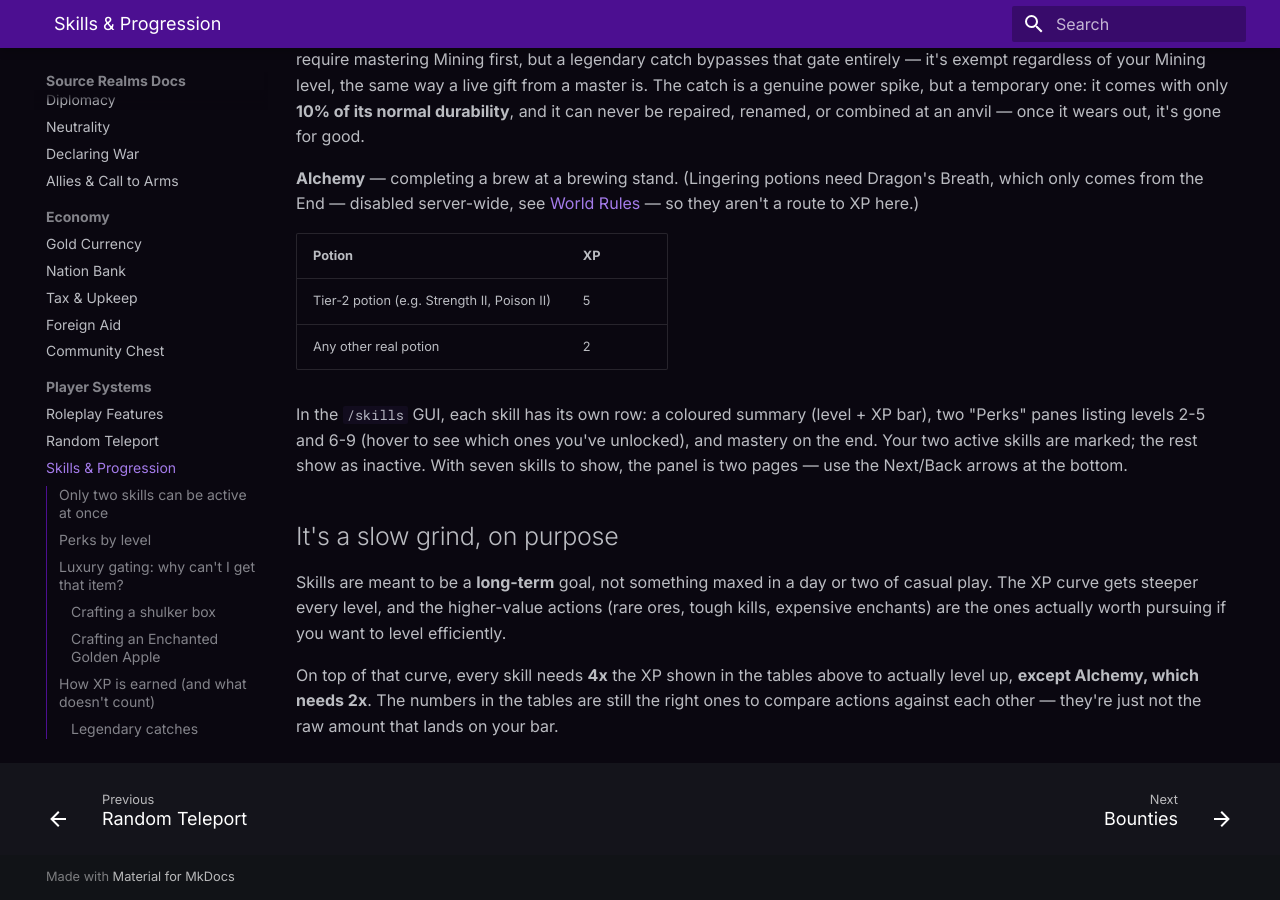
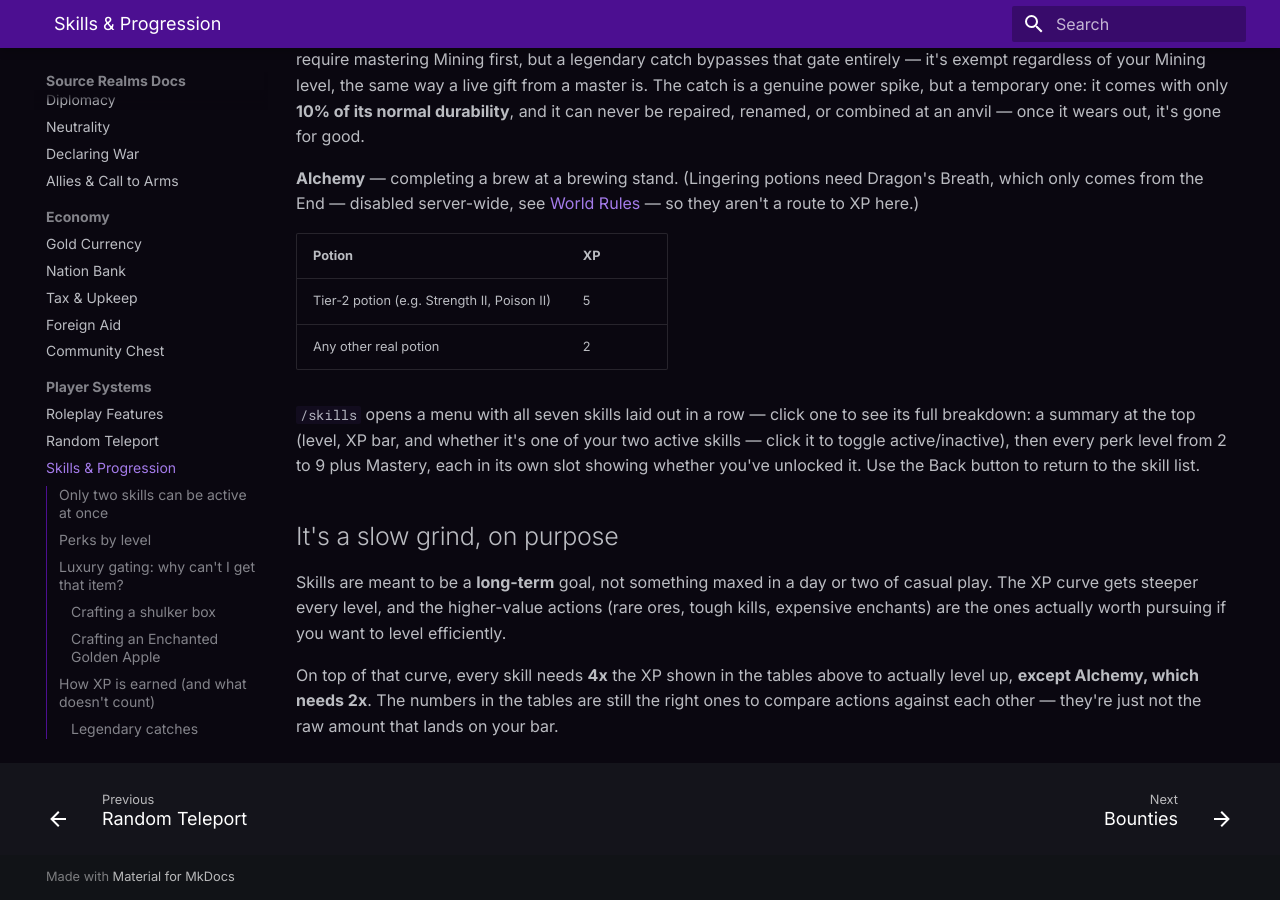
Before and after one commit to SourceRealms/sourcerealms-docs, an MkDocs documentation site: the page built from docs/skills.md, in a window 1280 px wide and 900 px high, scrolled down 7035 px. Built offline with MkDocs 1.6.1 and Material for MkDocs 9.7.7, drawn with Linux system fonts in a browser that asks for light colours.

Commit message:
Document the nested skills GUI (skill list -> per-skill perk detail)

```diff
--- a/docs/skills.md
+++ b/docs/skills.md
@@ -248,10 +248,10 @@ route to XP here.)
 | Tier-2 potion (e.g. Strength II, Poison II) | 5 |
 | Any other real potion | 2 |
 
-In the `/skills` GUI, each skill has its own row: a coloured summary (level + XP bar), two "Perks"
-panes listing levels 2-5 and 6-9 (hover to see which ones you've unlocked), and mastery on the end.
-Your two active skills are marked; the rest show as inactive. With seven skills to show, the panel
-is two pages — use the Next/Back arrows at the bottom.
+`/skills` opens a menu with all seven skills laid out in a row — click one to see its full
+breakdown: a summary at the top (level, XP bar, and whether it's one of your two active skills —
+click it to toggle active/inactive), then every perk level from 2 to 9 plus Mastery, each in its
+own slot showing whether you've unlocked it. Use the Back button to return to the skill list.
 
 ## It's a slow grind, on purpose
 
```
